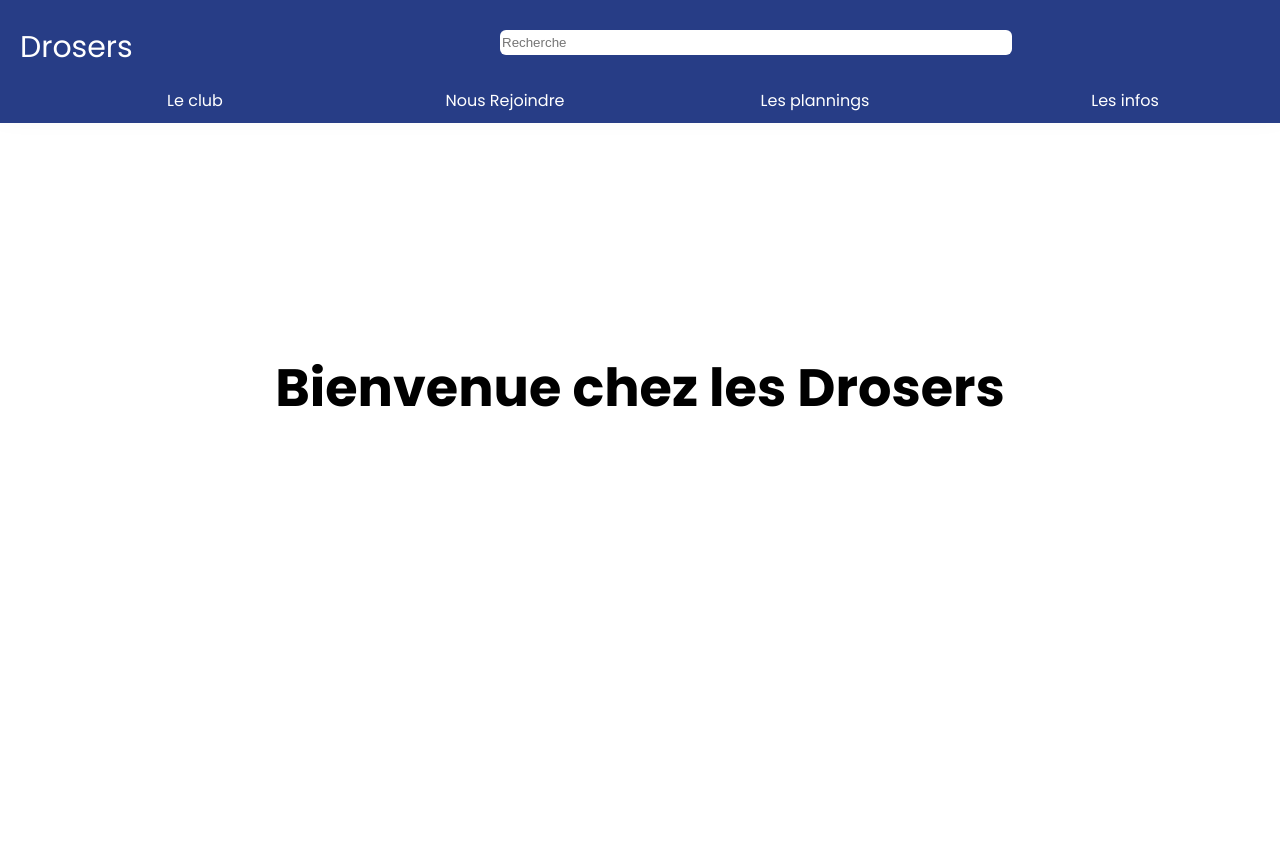
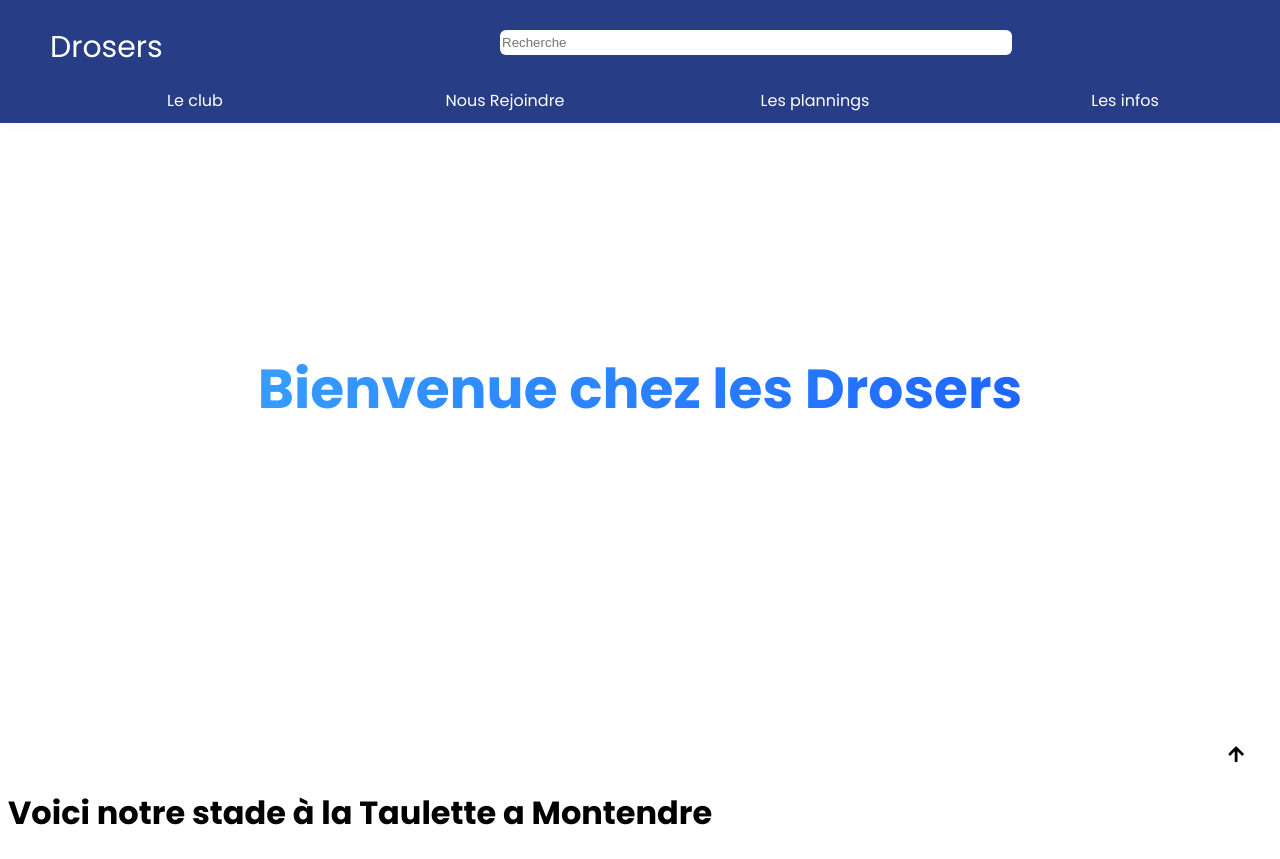
Before and after one commit to Florentin-Fallon/Drosers, a plain HTML site: page index.html in a window 1280 px wide. Before the commit the page ends 800 px from the top, so only its background shows below. Drawn offline with Linux system fonts and the light colour scheme.

Commit message:
create js & finsh menu header

```diff
--- a/index.html
+++ b/index.html
@@ -5,6 +5,7 @@
     <link rel="stylesheet" href="https://use.fontawesome.com/releases/v5.8.1/css/all.css" integrity="sha384-50oBUHEmvpQ+1lW4y57PTFmhCaXp0ML5d60M1M7uH2+nqUivzIebhndOJK28anvf" crossorigin="anonymous">
     <link href="style.css" rel="stylesheet">
     <link rel="shortcut icon" type="image/png" href="picture/montendre.jpg">
+    <link href="scrollTopBtn.js">
     <title>Drosers</title>
 </head>
 <body>
@@ -47,7 +48,16 @@
         </nav>
     </div>
 <div class="landing-page">
-    <h2>Bienvenue chez les Drosers </h2>
+    <h2 class="landing-title">Bienvenue chez les Drosers </h2>
+</div>
+<div class="container">
+    <button id="scrollToTopBtn"><i class="fas fa-arrow-up"></i></button>
+</div>
+
+<div class="container-body">
+    <div class="title-container">
+        <h1>Voici notre stade à la Taulette a Montendre </h1>
+    </div>
 </div>
 </body>
 </html>
--- a/style.css
+++ b/style.css
@@ -34,7 +34,7 @@ body {
     position: absolute;
     color: white;
     font-size: 30px;
-    margin-left: 20px;
+    margin-left: 50px;
     margin-top: 25px;
 }
 
@@ -131,5 +131,39 @@ nav > ul li:hover .sous {
     height: 95vh;
     margin-left: -10px;
     margin-right: -10px;
-    font-size: 35px;
+
 }
+
+.landing-title {
+    font-size:55px;
+    background: linear-gradient(120deg,#379eff 0%,#1e65ff 100%);
+    background-clip: border-box;
+    -webkit-background-clip: text;
+    -webkit-text-fill-color: transparent;
+}
+
+/* scrollTopBtn */
+
+#scrollToTopBtn {
+    position: absolute;
+    bottom: 20px;
+    right: 20px;
+    border: none;
+    color: black;
+    cursor: pointer;
+    font-size: 18px;
+    line-height: 48px;
+    width: 48px;
+    background: transparent;
+}
+
+/* Body page */
+
+.container-body {
+    display: flex;
+}
+
+.title-container {
+    position: absolute;
+    color: black;
+}
```
Also changed, not shown: scrollTopBtn.js (added, +11 -0 lines).
